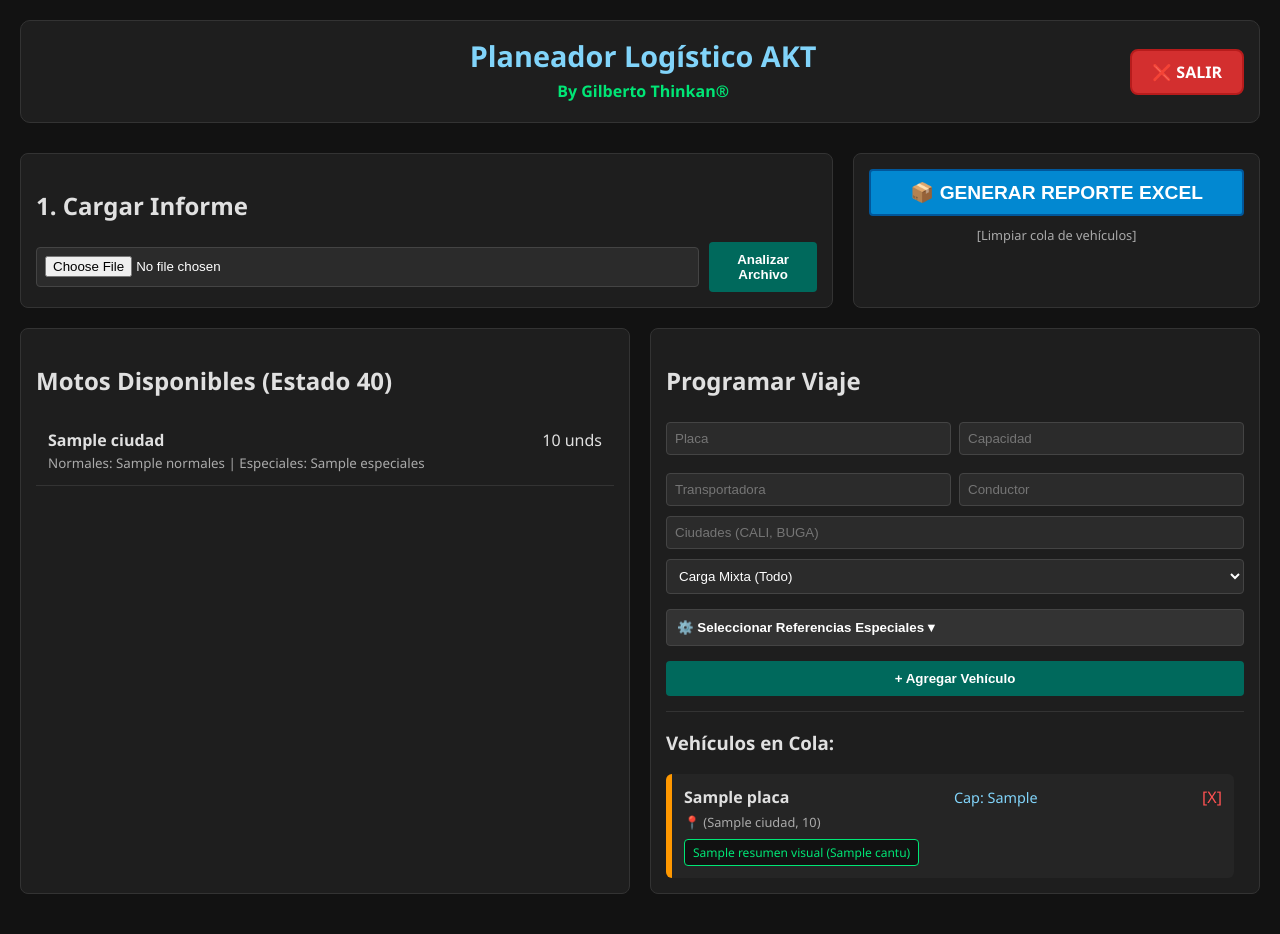
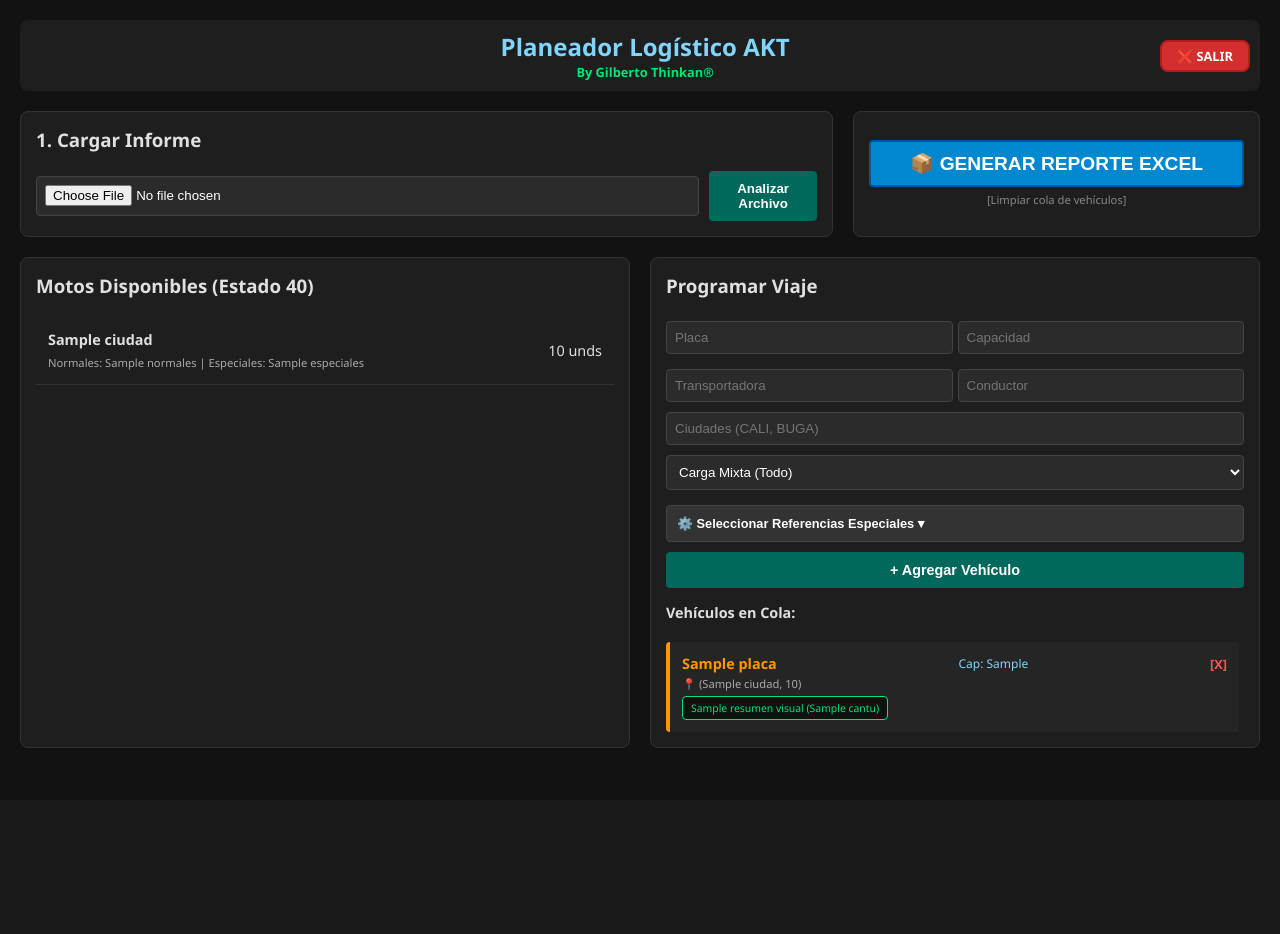
Before and after one commit to gilbertothinkan-eng/planer-v2, a Flask app: template templates/dashboard.html in a window 1280 px wide. After the commit the page ends 748 px from the top, so only its background shows below. Run offline with Flask 3, Linux system fonts and the light colour scheme; the template is opened without the code that fills it: most values are stand-ins (such as "Sample title", 1, 10 or a date in 2020).

Commit message:
Update dashboard.html

```diff
--- a/templates/dashboard.html
+++ b/templates/dashboard.html
@@ -17,59 +17,69 @@
       .show { display: block !important; }
       .ciudad-item { padding:12px; border-bottom:1px solid #333; }
       .ciudad-especial { background: #1a2633; border-left: 4px solid #81d4fa; }
-      .card-v { background:#252525; padding:12px; margin-top:10px; border-radius:6px; border-left:6px solid #ff9800; }
+      .card-v { background:#252525; padding:12px; margin-top:10px; border-radius:4px; border-left:4px solid #ff9800; position: relative; }
       .tag-ref { background:#111; border:1px solid #00e676; padding:4px 8px; border-radius:4px; font-size:0.75em; color: #00e676; }
-      /* AQUÍ ESTÁ EL SCROLL QUE FALTABA */
-      .scroll-cola { max-height: 450px; overflow-y: auto; padding-right: 10px; margin-top: 15px; border-top: 1px solid #333; }
+
+      /* 1. SCROLL DEFINIDO SEGÚN TU IMAGEN */
+      .scroll-cola {
+        max-height: 250px; /* Ajustado para que se vea igual a la imagen */
+        overflow-y: auto;
+        padding-right: 5px;
+        margin-top: 10px;
+      }
+      /* Estilo del scrollbar para que sea discreto como en tu captura */
+      .scroll-cola::-webkit-scrollbar { width: 8px; }
+      .scroll-cola::-webkit-scrollbar-thumb { background: #444; border-radius: 10px; }
     </style>
 </head>
 <body>
 
-<div style="display: flex; justify-content: space-between; align-items: center; margin-bottom: 30px; background: #1e1e1e; padding: 15px; border-radius: 10px; border: 1px solid #333;">
-  <div style="width: 120px;"></div>
+<div style="display: flex; justify-content: space-between; align-items: center; margin-bottom: 20px; background: #1e1e1e; padding: 10px; border-radius: 8px;">
+  <div style="width: 100px;"></div>
   <div style="text-align: center;">
-      <h1 style="color:#81d4fa; margin:0; font-size: 1.8em;">Planeador Logístico AKT</h1>
-      <p style="color:#00e676; margin:5px; font-weight: bold;">By Gilberto Thinkan®</p>
+      <h2 style="color:#81d4fa; margin:0;">Planeador Logístico AKT</h2>
+      <p style="color:#00e676; margin:0; font-size: 0.8em; font-weight: bold;">By Gilberto Thinkan®</p>
   </div>
-  <a href="/logout" class="btn-logout">❌ SALIR</a>
+  <a href="/logout" class="btn-logout" style="padding: 5px 15px; font-size: 0.8em;">❌ SALIR</a>
 </div>
 
 <div class="top-row">
     <div class="panel">
-      <h2>1. Cargar Informe</h2>
+      <h3 style="margin-top:0;">1. Cargar Informe</h3>
       <form action="/upload" method="post" enctype="multipart/form-data" style="display:flex; gap:10px;">
           <input type="file" name="file" required>
-          <button type="submit" style="width:auto;">Analizar Archivo</button>
+          <button type="submit" style="width:auto; background:#00695c;">Analizar Archivo</button>
       </form>
     </div>
-    <div class="panel">
-      <form action="/generar_planeador" method="POST">
+
+    <div class="panel" style="text-align:center; display:flex; flex-direction:column; justify-content:center;">
+      <form action="/generar_planeador" method="POST" style="margin-bottom:5px;">
         <button type="submit" class="btn-generate">📦 GENERAR REPORTE EXCEL</button>
       </form>
-      <a href="/limpiar_cola" style="display:block; text-align:center; color:#aaa; font-size:0.8em; margin-top:10px; text-decoration:none;">[Limpiar cola de vehículos]</a>
+      <a href="/limpiar_cola" style="color: #888; font-size: 0.7em; text-decoration: none;">[Limpiar cola de vehículos]</a>
     </div>
 </div>
 
 <div class="main-grid">
     <div class="panel">
-      <h2>Motos Disponibles (Estado 40)</h2>
-      <div style="max-height: 550px; overflow-y: auto;">
+      <h3 style="margin-top:0;">Motos Disponibles (Estado 40)</h3>
+      <div style="max-height: 400px; overflow-y: auto;">
         {% for ciudad, datos in conteo_detallado.items() %}
-          <div class="ciudad-item {% if ciudad in ciudades_especiales %}ciudad-especial{% endif %}">
-            <div style="display:flex; justify-content:space-between;">
-                <strong>{{ ciudad }}</strong>
-                <span>{{ datos.total }} unds</span>
+          <div class="ciudad-item {% if ciudad in ciudades_especiales %}ciudad-especial{% endif %}" style="display:flex; justify-content:space-between; align-items:center;">
+            <div>
+                <strong style="font-size:0.9em;">{{ ciudad }}</strong><br>
+                <small style="color:#aaa; font-size:0.7em;">Normales: {{ datos.normales }} | Especiales: {{ datos.especiales }}</small>
             </div>
-            <small style="color:#aaa;">Normales: {{ datos.normales }} | Especiales: {{ datos.especiales }}</small>
+            <span style="font-size:0.9em;">{{ datos.total }} unds</span>
           </div>
         {% endfor %}
       </div>
     </div>
 
     <div class="panel">
-      <h2>Programar Viaje</h2>
+      <h3 style="margin-top:0;">Programar Viaje</h3>
       <form action="/registrar_vehiculo" method="POST">
-        <div style="display:grid; grid-template-columns:1fr 1fr; gap:8px;">
+        <div style="display:grid; grid-template-columns:1fr 1fr; gap:5px;">
             <input type="text" name="placa" placeholder="Placa" required>
             <input type="number" name="cantidad_motos" placeholder="Capacidad" required>
             <input type="text" name="transportadora" placeholder="Transportadora">
@@ -81,45 +91,42 @@
             <option value="normales">Solo Normales</option>
             <option value="especiales">Solo Especiales</option>
         </select>
-        <button type="button" class="accordion-button" onclick="document.getElementById('refs').classList.toggle('show')">⚙️ Seleccionar Referencias Especiales ▾</button>
+        <button type="button" class="accordion-button" onclick="document.getElementById('refs').classList.toggle('show')" style="font-size:0.8em;">⚙️ Seleccionar Referencias Especiales ▾</button>
         <div id="refs" class="accordion-content">
             {% for ciudad, refs in referencias.items() %}
                 {% for r in refs %}
-                <div style="padding:5px 15px; font-size:0.8em; border-bottom:1px solid #222;">
+                <div style="padding:5px 10px; font-size:0.75em; border-bottom:1px solid #222;">
                     <label><input type="checkbox" name="refs_especiales" value="{{ ciudad }}_{{ r.cod_int }}" checked> {{ ciudad }} - {{ r.cod_int }} ({{ r.cantidad }}u)</label>
                 </div>
                 {% endfor %}
             {% endfor %}
         </div>
-        <button type="submit" style="margin-top:15px;">+ Agregar Vehículo</button>
+        <button type="submit" style="margin-top:10px; background:#00695c; font-size:0.9em;">+ Agregar Vehículo</button>
       </form>
 
-      {% if vehiculos %}
+      <h4 style="margin: 15px 0 5px 0; font-size:0.9em;">Vehículos en Cola:</h4>
       <div class="scroll-cola">
-          <h3>Vehículos en Cola:</h3>
           {% for v in vehiculos %}
             <div class="card-v">
               <div style="display:flex; justify-content:space-between; align-items:center;">
-                  <strong>{{ v.placa }}</strong>
-                  <span style="font-size: 0.9em; color: #81d4fa;">Cap: {{ v.cantidad_motos }}</span>
-                  <a href="/eliminar_vehiculo/{{ loop.index0 }}" style="color:#ff5252; text-decoration:none;">[X]</a>
+                  <strong style="font-size:0.9em; color:#ff9800;">{{ v.placa }}</strong>
+                  <span style="font-size: 0.75em; color: #81d4fa;">Cap: {{ v.cantidad_motos }}</span>
+                  <a href="/eliminar_vehiculo/{{ loop.index0 }}" style="color:#ff5252; text-decoration:none; font-weight:bold; font-size:0.8em;">[X]</a>
               </div>
-              <p style="font-size:0.8em; color:#aaa; margin:5px 0;">📍 {{ v.ciudades|join(", ") }}</p>
+              <p style="font-size:0.7em; color:#aaa; margin:3px 0;">📍 {{ v.ciudades|join(", ") }}</p>
 
-              <div style="display:flex; flex-wrap:wrap; gap:4px; margin-top:8px;">
+              <div style="display:flex; flex-wrap:wrap; gap:4px; margin-top:5px;">
                   {% for r in v.resumen_visual %}
-                    <div class="tag-ref">{{ r.nombre }} ({{ r.cant }}u)</div>
+                    <div class="tag-ref" style="font-size:0.65em;">{{ r.nombre }} ({{ r.cant }}u)</div>
                   {% endfor %}
               </div>
             </div>
           {% endfor %}
       </div>
-      {% endif %}
     </div>
 </div>
 
 <script>
-    // Script para el acordeón
     function toggleAccordion() {
         document.getElementById('refs').classList.toggle('show');
     }
```
